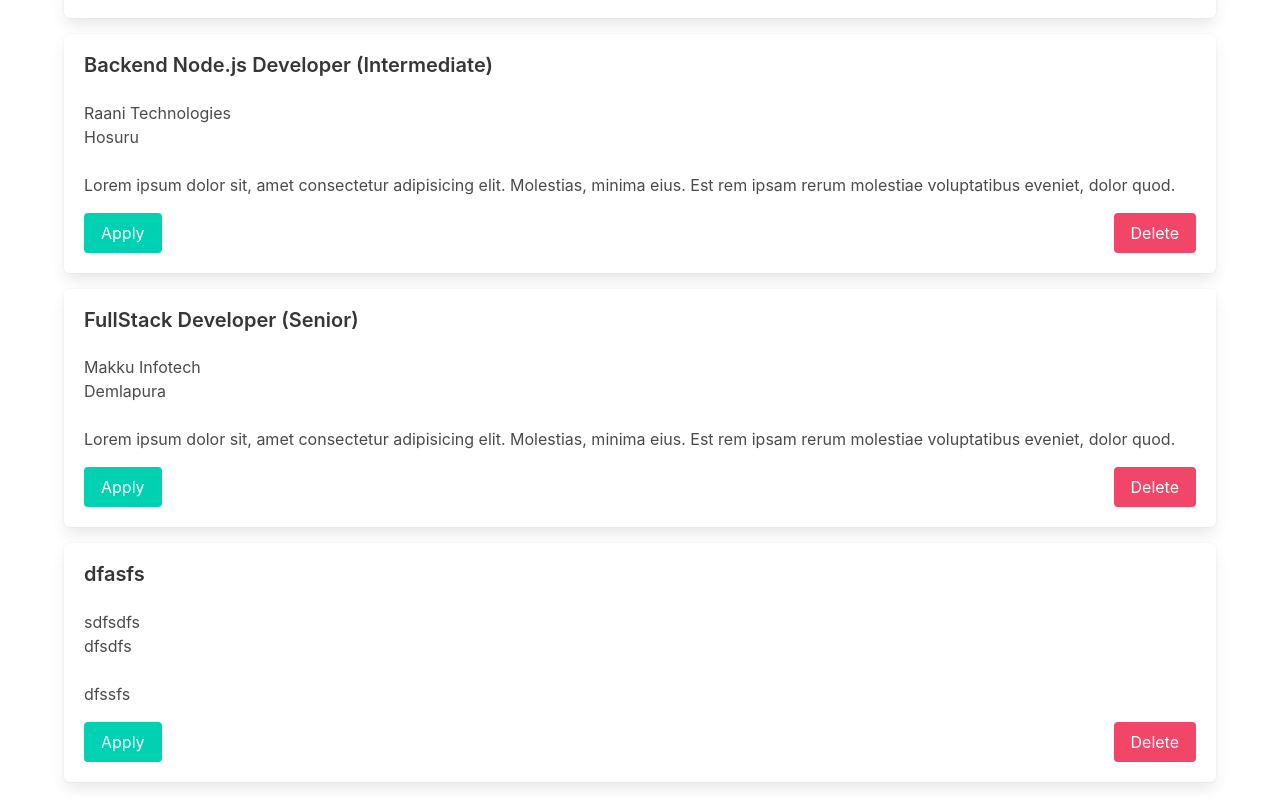
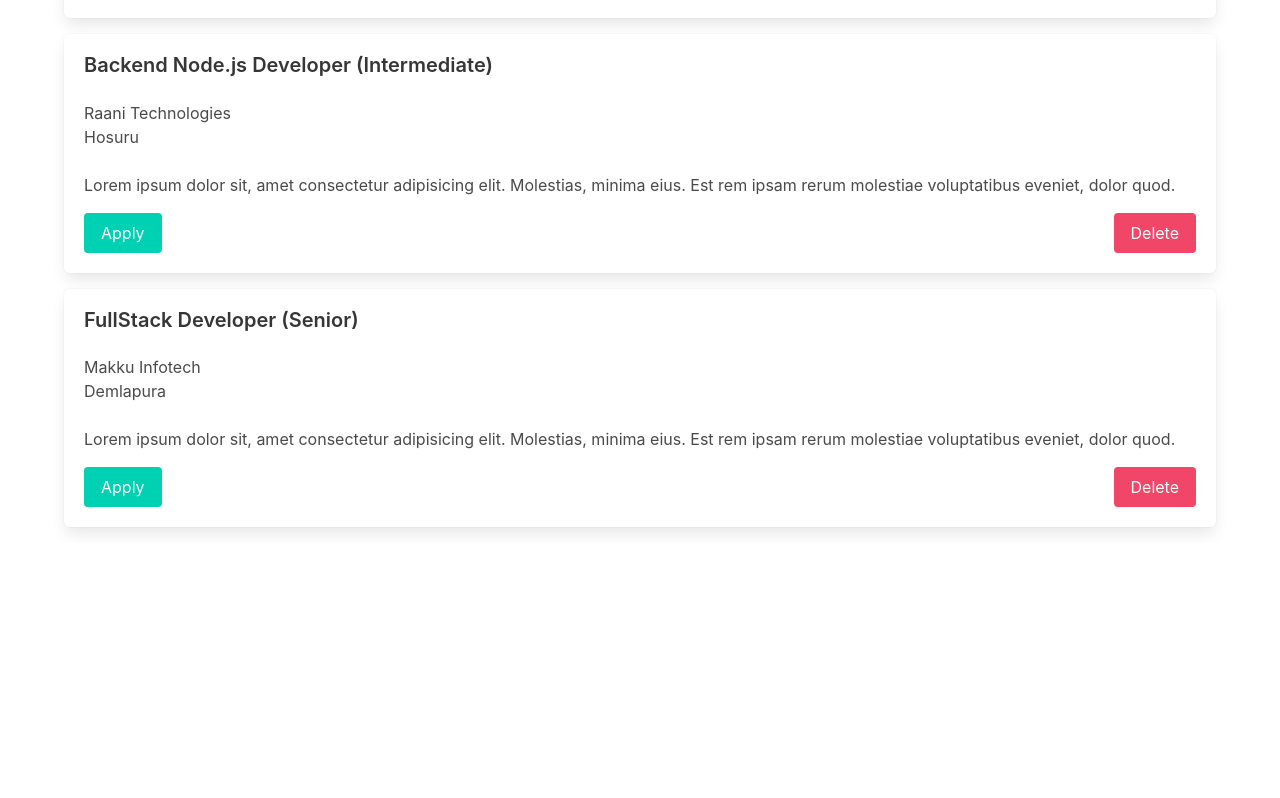
Before and after one commit to raaghavendrahm/Job-Finder-React, a React (Create React App) app: page / in a window 1280 px wide. Shown: the part 820-1618 px from the top of the page. After the commit the page ends 1363 px from the top, so only its background shows below. Built offline with nearby package versions, Linux system fonts and the light colour scheme; data requests are answered from the project's data file.

Commit message:
deleteVacancy fuction is updated with fetch call of DELETE to remove deleted vacancies from server as well, so that on page refresh they will not disappear.

```diff
--- a/db.json
+++ b/db.json
@@ -20,13 +20,6 @@
       "company": "Makku Infotech",
       "city": "Demlapura",
       "description": "Lorem ipsum dolor sit, amet consectetur adipisicing elit. Molestias, minima eius. Est rem ipsam rerum molestiae voluptatibus eveniet, dolor quod."
-    },
-    {
-      "title": "dfasfs",
-      "company": "sdfsdfs",
-      "city": "dfsdfs",
-      "description": "dfssfs",
-      "id": 4
     }
   ]
 }
--- a/src/pages/Home.js
+++ b/src/pages/Home.js
@@ -54,10 +54,20 @@ const Home = () => {
     setVacancies([newVacancy, ...vacancies]);
   }; */
 
-  // Delete Vacancy
+  // Delete Vacancy (with server)
+
+  // To delete a vacancy not only in UI, but on server too:
+  const deleteVacancy = async (id) => {
+    await fetch(`http://localhost:5000/vacancies/${id}`, {
+      method: 'DELETE',
+    });
+    setVacancies(vacancies.filter((vacancy) => vacancy.id !== id));
+  };
+
+  /* // Without Server:
   const deleteVacancy = (id) => {
     setVacancies(vacancies.filter((vacancy) => vacancy.id !== id));
-  };
+  }; */
 
   // Apply for Vacancy
   const applyVacancy = (vacancy) => {
```
